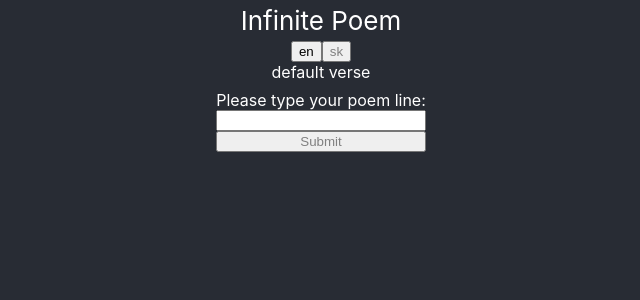
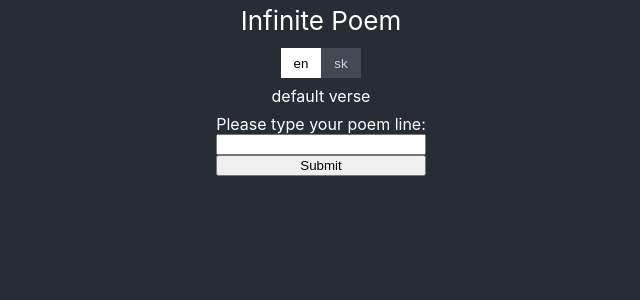
Before and after one commit to pietrosk/infinite-poem, a React (Create React App) app: page / in a window 1280 px wide. Shown: the top 300 px of the page, without its empty margins (319-959 px from the left). Built offline with nearby package versions, Linux system fonts and the light colour scheme; no server answers.

Commit message:
Language selector design reworked

```diff
--- a/package.json
+++ b/package.json
@@ -3,10 +3,12 @@
   "version": "0.1.0",
   "private": true,
   "dependencies": {
+    "@types/classnames": "^2.2.7",
     "@types/jest": "^23.3.10",
     "@types/node": "^10.12.12",
     "@types/react": "^16.7.13",
     "@types/react-dom": "^16.0.11",
+    "classnames": "^2.2.6",
     "mobx": "^5.8.0",
     "mobx-react": "^5.4.3",
     "react": "^16.6.3",
--- a/src/App.css
+++ b/src/App.css
@@ -26,4 +26,5 @@
   align-items: center;
   justify-content: center;
   font-size: calc(10px + 2vmin);
+  padding-bottom: 1vh;
 }
--- a/src/Components/LanguageSelector.css
+++ b/src/Components/LanguageSelector.css
@@ -1,8 +1,16 @@
-input {
-  color:grey;
+.button {
   cursor: pointer;
+  min-width: 40px;
+  height: 30px;
+  background-color: #434853;
+  color: lightgrey;
+  border: none;
+  padding: 0px;
+  margin-bottom: 1vh;
+  outline: none;
 }
 
-.selected-language {
+.button--selected {
   color: black;
+  background-color: white;
 }
--- a/src/Components/LanguageSelector.tsx
+++ b/src/Components/LanguageSelector.tsx
@@ -2,6 +2,7 @@ import React, { Component } from 'react';
 import { observer } from 'mobx-react';
 import { LanguageStore, Language } from '../Stores/LanguageStore';
 import './LanguageSelector.css';
+import classNames from 'classnames';
 
 interface LanguageSelectorProps {
   readonly store: LanguageStore;
@@ -19,8 +20,20 @@ class LanguageSelector extends Component<LanguageSelectorProps> {
 
     return (
       <div>
-        <input type="button" value="en" onClick={this._onLanguageClickHandler} className={currentLanguage == 'en' ? "selected-language" : ""}/>
-        <input type="button" value="sk" onClick={this._onLanguageClickHandler} className={currentLanguage == 'sk' ? "selected-language" : ""}/>
+        <input
+          type="button"
+          value="en"
+          onClick={this._onLanguageClickHandler}
+          className={classNames('button', { 'button--selected': currentLanguage == 'en'})}
+        />
+
+        <input
+          type="button"
+          value="sk"
+          onClick={this._onLanguageClickHandler}
+          className={classNames('button', { 'button--selected': currentLanguage == 'sk'})}
+        />
+
       </div>
     );
   }
--- a/src/Components/PoemInput.css
+++ b/src/Components/PoemInput.css
@@ -5,6 +5,10 @@
     padding-top: 1vh;
 }
 
+.poem-input input {
+  outline: none;
+}
+
 .poem-input__submit {
     width: 100%;
 }
```
Also changed, not shown: 1 other file (tests, documents, lock files or other folders).
